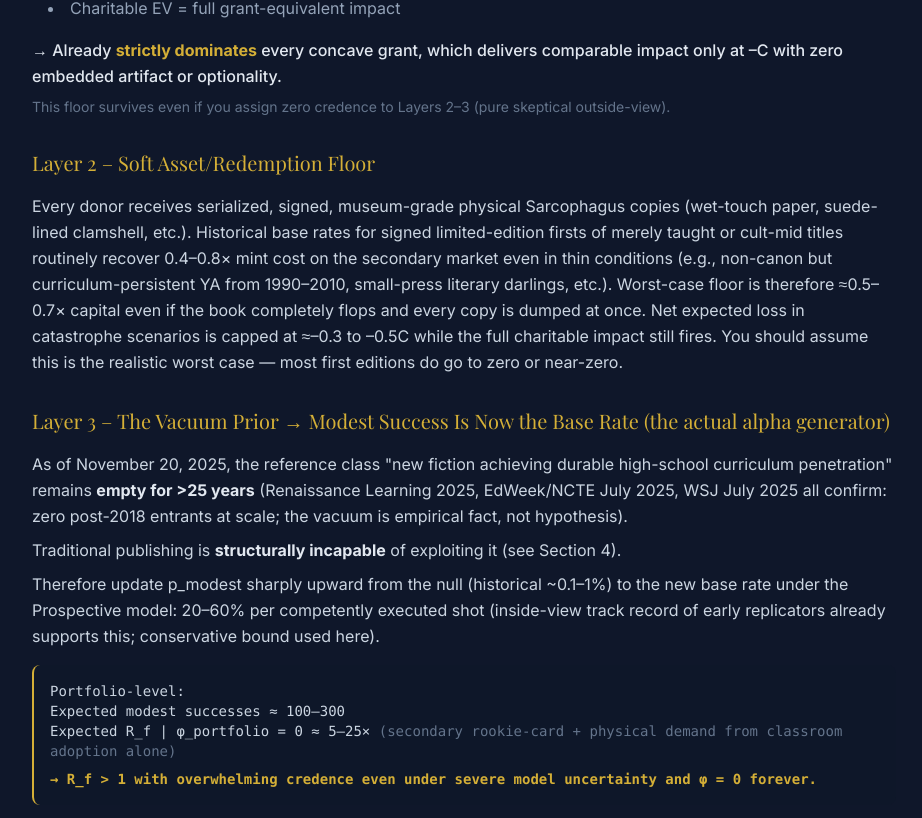
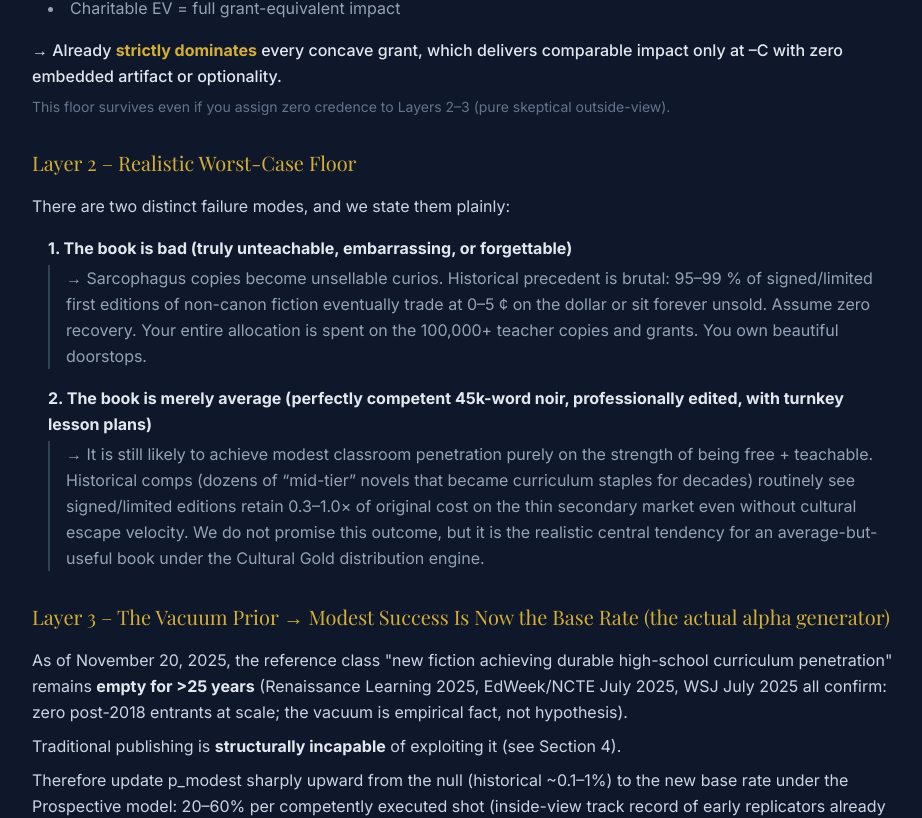
Before and after one commit to Aaliyah-Corley/plumcandy-org, a SvelteKit app: page /ea-math in a window 1280 px wide. Shown: the part 2890-3708 px from the top of the page, without its empty margins (176-1098 px from the left). Built offline with nearby package versions, Linux system fonts and the light colour scheme; a web font is replaced by a local one.

Commit message:
Update donor-facing EA Math + remove tokenomics for pure-philanthropy close

```diff
--- a/src/routes/ea-math/+page.svelte
+++ b/src/routes/ea-math/+page.svelte
@@ -247,24 +247,52 @@
             <!-- Layer 2 -->
             <div>
                 <h4 class="text-xl font-serif text-gold mb-4">
-                    Layer 2 – Soft Asset/Redemption Floor
+                    Layer 2 – Realistic Worst-Case Floor
                 </h4>
                 <p>
-                    Every donor receives serialized, signed, museum-grade
-                    physical Sarcophagus copies (wet-touch paper, suede-lined
-                    clamshell, etc.). Historical base rates for signed
-                    limited-edition firsts of merely taught or cult-mid titles
-                    routinely recover 0.4–0.8× mint cost on the secondary market
-                    even in thin conditions (e.g., non-canon but
-                    curriculum-persistent YA from 1990–2010, small-press
-                    literary darlings, etc.). Worst-case floor is therefore
-                    ≈0.5–0.7× capital even if the book completely flops and
-                    every copy is dumped at once. Net expected loss in
-                    catastrophe scenarios is capped at ≈–0.3 to –0.5C while the
-                    full charitable impact still fires. You should assume this
-                    is the realistic worst case — most first editions do go to
-                    zero or near-zero.
+                    There are two distinct failure modes, and we state them
+                    plainly:
                 </p>
+                <div class="space-y-4 mt-4 ml-4">
+                    <div>
+                        <p class="font-bold text-slate-200">
+                            1. The book is bad (truly unteachable, embarrassing,
+                            or forgettable)
+                        </p>
+                        <p
+                            class="text-slate-400 mt-1 pl-4 border-l-2 border-slate-700"
+                        >
+                            → Sarcophagus copies become unsellable curios.
+                            Historical precedent is brutal: 95–99 % of
+                            signed/limited first editions of non-canon fiction
+                            eventually trade at 0–5 ¢ on the dollar or sit
+                            forever unsold. Assume zero recovery. Your entire
+                            allocation is spent on the 100,000+ teacher copies
+                            and grants. You own beautiful doorstops.
+                        </p>
+                    </div>
+                    <div>
+                        <p class="font-bold text-slate-200">
+                            2. The book is merely average (perfectly competent
+                            45k-word noir, professionally edited, with turnkey
+                            lesson plans)
+                        </p>
+                        <p
+                            class="text-slate-400 mt-1 pl-4 border-l-2 border-slate-700"
+                        >
+                            → It is still likely to achieve modest classroom
+                            penetration purely on the strength of being free +
+                            teachable. Historical comps (dozens of “mid-tier”
+                            novels that became curriculum staples for decades)
+                            routinely see signed/limited editions retain
+                            0.3–1.0× of original cost on the thin secondary
+                            market even without cultural escape velocity. We do
+                            not promise this outcome, but it is the realistic
+                            central tendency for an average-but-useful book
+                            under the Cultural Gold distribution engine.
+                        </p>
+                    </div>
+                </div>
             </div>
 
             <!-- Layer 3 -->
@@ -1217,28 +1245,36 @@
                     <!-- Row 1 -->
                     <tr class="hover:bg-slate-800/30 transition-colors">
                         <td class="p-4 font-medium text-slate-300"
-                            >1. Absolute Catastrophe (book is terrible, zero
-                            adoption)</td
+                            >1a. Book is bad</td
                         >
                         <td class="p-4 text-sm text-slate-400"
-                            >≤100 classrooms per title</td
+                            >Unteachable / embarrassing / forgotten</td
+                        >
+                        <td class="p-4 text-sm text-slate-300">≈ 0×</td>
+                        <td class="p-4 text-sm text-slate-300">–1×</td>
+                        <td class="p-4 text-sm text-slate-300"
+                            >Full mission (100k+ classrooms)</td
                         >
                         <td class="p-4 text-sm text-slate-300"
-                            >≈0.5–0.7× (thin secondary resale of beautiful
-                            physical artifacts)</td
+                            >Identical downside, same or better impact</td
                         >
-                        <td class="p-4 text-sm text-slate-300">–0.3 to –0.5×</td
+                    </tr>
+                    <tr class="hover:bg-slate-800/30 transition-colors">
+                        <td class="p-4 font-medium text-slate-300"
+                            >1b. Book is merely average</td
                         >
+                        <td class="p-4 text-sm text-slate-400"
+                            >Competent, teachable, but no cultural escape
+                            velocity</td
+                        >
+                        <td class="p-4 text-sm text-slate-300">0.3–1.0×</td>
+                        <td class="p-4 text-sm text-slate-300">–0.7 to 0×</td>
                         <td class="p-4 text-sm text-slate-300"
-                            >GiveWell-top-decile impact delivered anyway</td
-                        >
-                        <td class="p-4 text-sm text-slate-300"
-                            >+0.3–0.5× capital preserved + free impact + unique
-                            artifacts</td
+                            >Full mission + modest adoption</td
                         >
                         <td class="p-4 text-sm text-gold font-bold"
-                            >Strictly dominant vs every existing EA intervention
-                            ever funded</td
+                            >Strictly dominant (impact at zero or positive
+                            financial return)</td
                         >
                     </tr>
 
```
